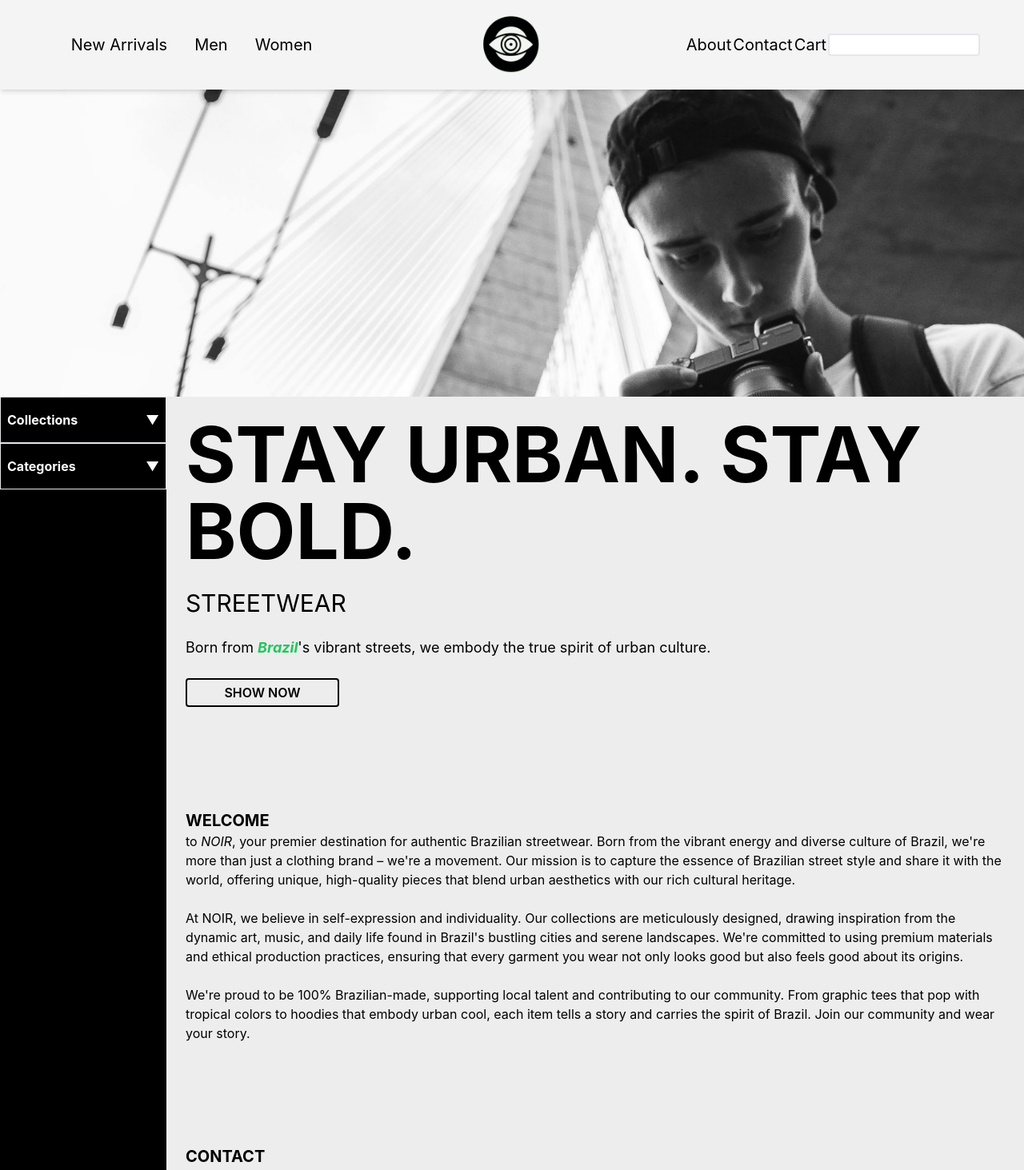
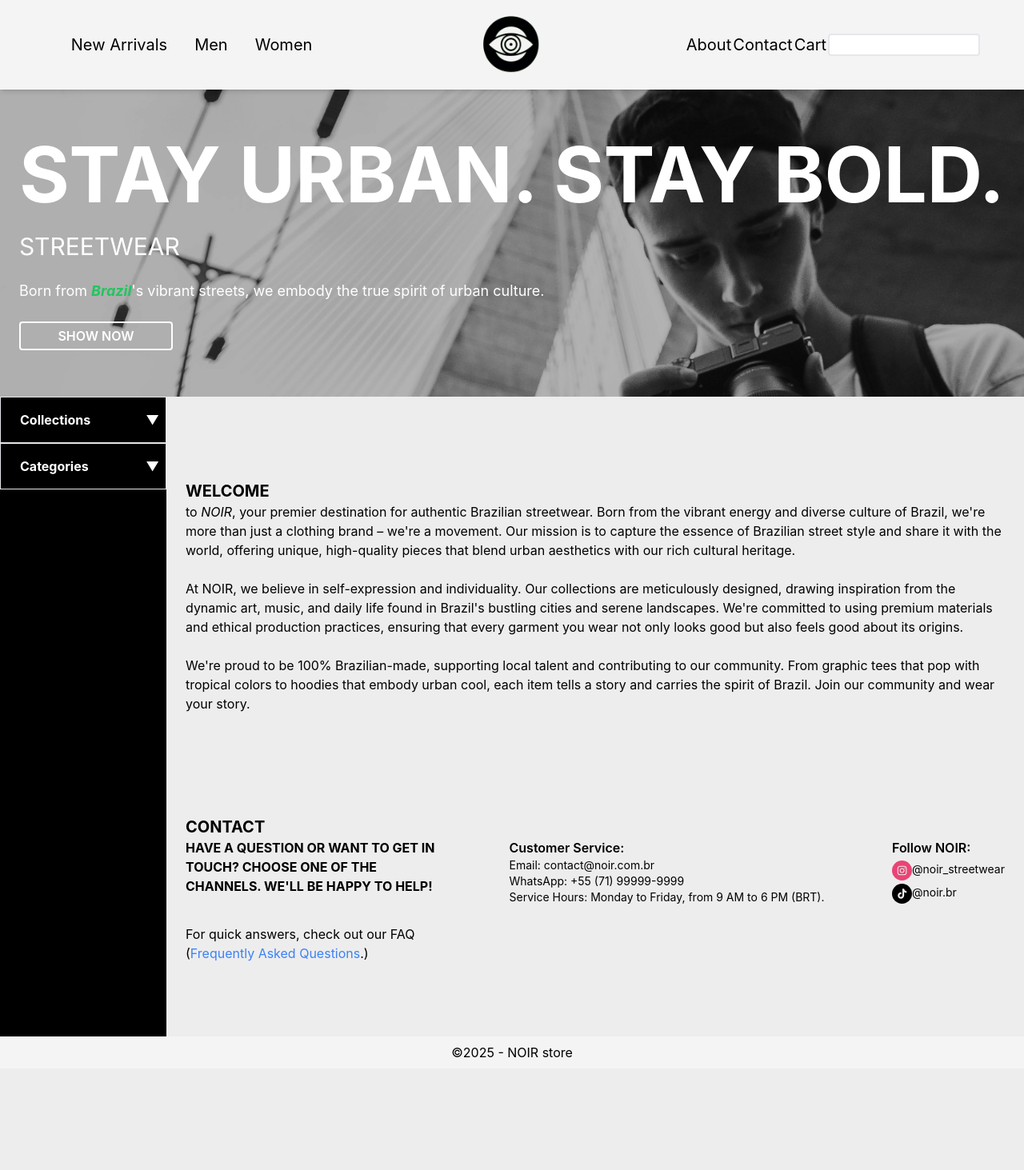
Before and after one commit to GuilhermeFerza/clothestore, a React (Vite) app in the folder Client/: page / in a window 1280 px wide. Shown: the top 1463 px of the page at 80% size. After the commit the page ends 1336 px from the top, so only its background shows below. Built offline with nearby package versions, Linux system fonts and the light colour scheme.

Commit message:
fix: correcao de design para a pagina home, texto de impacto implementado dentro da imagem banner

```diff
--- a/Client/src/App.tsx
+++ b/Client/src/App.tsx
@@ -3,6 +3,7 @@ import Home from "./pages/Home.tsx";
 import Men from "./pages/Men.tsx";
 import Women from "./pages/Women.tsx";
 import NewArrivals from "./pages/NewArrivals.tsx";
+import Faq from "./pages/Faq.tsx";
 import "./index.css";
 import { Routes, Route } from "react-router-dom";
 
@@ -13,6 +14,7 @@ export default function App() {
       <Route path="/men" element={<Men />} />
       <Route path="/women" element={<Women />} />
       <Route path="/new-arrivals" element={<NewArrivals />} />
+      <Route path="/faq" element={<Faq />} />
       <Route path="*" element={<Home />} />
     </Routes>
   );
--- a/Client/src/components/ui/Aside.tsx
+++ b/Client/src/components/ui/Aside.tsx
@@ -22,7 +22,7 @@ export default function Aside() {
       <div className="flex flex-col">
         <button
           onClick={toggleFirstList}
-          className="font-bold text-left p-2 py-4 border transition hover:bg-gray-950 cursor-pointer bg-black flex justify-between items-center"
+          className="font-bold text-left pl-6 pr-2 py-4 border transition hover:bg-gray-950 cursor-pointer bg-black flex justify-between items-center"
         >
           Collections<span>{isFirstListOpen ? "▲" : "▼"}</span>
         </button>
@@ -67,7 +67,7 @@ export default function Aside() {
       <div className="flex flex-col">
         <button
           onClick={toggleSecondList}
-          className="font-bold text-left p-2 py-4 border transition hover:bg-gray-950 cursor-pointer bg-black flex justify-between items-center"
+          className="font-bold text-left pl-6 pr-2 py-4 border transition hover:bg-gray-950 cursor-pointer bg-black flex justify-between items-center"
         >
           Categories<span>{isSecondListOpen ? "▲" : "▼"}</span>
         </button>
--- /dev/null
+++ b/Client/src/pages/Faq.tsx
@@ -0,0 +1,4 @@
+export default function Faq() {
+    return(<>
+    </>);
+}
--- a/Client/src/pages/Home.tsx
+++ b/Client/src/pages/Home.tsx
@@ -8,6 +8,7 @@ import Carrousel from "../assets/images/Carrosel.jpg";
 import Carrousel1 from "../assets/images/Carrosel1.jpg";
 import Carrousel2 from "../assets/images/Carrosel2.jpg";
 import Carrousel3 from "../assets/images/Carrosel3.jpg";
+import { Link } from "react-router-dom";
 
 export default function Home() {
   const carrouselImages = [Carrousel, Carrousel1, Carrousel2, Carrousel3];
@@ -36,7 +37,7 @@ export default function Home() {
     <>
       <Header onScrollTo={handleScrollToSection} />
       <div className="flex flex-col min-h-screen">
-          <div className="w-full h-96 bg-black">
+          <div className="relative w-full h-96 bg-black">
           <img
             src={carrouselImages[currentIndex]}
             alt="imagem banner"
@@ -44,22 +45,26 @@ export default function Home() {
               fade ? "opacity-100" : "opacity-0"
             }`}
           />
+          {/* 2. Div para sobrepor o texto */}
+          {/* "absolute inset-0" faz com que ocupe todo o espaço do pai */}
+          {/* Flexbox para centralizar o conteúdo */}
+          <div className="absolute inset-0 flex flex-col justify-center items-start p-6 text-center text-white bg-black bg-opacity-30">
+            {/* 3. O conteúdo da antiga <section> foi movido para cá */}
+            <h1 className="font-bold text-8xl">STAY URBAN. STAY BOLD.</h1>
+            <h3 className="text-3xl mt-6">STREETWEAR</h3>
+            <p className="text-lg mt-6">
+              Born from{" "}
+              <span className="text-green-500 font-bold italic">Brazil</span>
+              's vibrant streets, we embody the true spirit of urban culture.
+            </p>
+            <button className="w-48 rounded font-semibold border-[2px] px-3 py-1 transition border-white mt-6 hover:bg-white hover:text-black">
+              SHOW NOW
+            </button>
+          </div>
         </div>
             <div className="flex flex-1 min-h-screen">
           <Aside />
           <main className="relative w-[85%] flex flex-col">
-            <section className="p-6 flex flex-col gap-6 items-start">
-              <h1 className="font-bold text-8xl">STAY URBAN. STAY BOLD.</h1>
-              <h3 className="text-3xl">STREETWEAR</h3>
-              <p className="text-lg">
-                Born from{" "}
-                <span className="text-green-500 font-bold italic">Brazil</span>
-                's vibrant streets, we embody the true spirit of urban culture.
-              </p>
-              <button className="w-48 rounded font-semibold border-[2px] px-3 py-1 transition border-black hover:bg-black hover:text-white">
-                SHOW NOW
-              </button>
-            </section>
             <section id="about" className="mt-20 p-6">
               <h1 className="font-bold uppercase text-xl">Welcome</h1>
               <p>
@@ -121,8 +126,8 @@ export default function Home() {
                   </li>
                 </ul>
                 <p className="max-w-xs">
-                  For quick answers, check out our FAQ (Frequently Asked
-                  Questions).
+                  For quick answers, check out our FAQ (<Link to="/faq"><span className="text-blue-500">Frequently Asked
+                  Questions</span>.</Link>)
                 </p>
               </div>
             </section>
```
Also changed, not shown: 1 other file (tests, documents, lock files or other folders). Lines whose indentation alone changed are shown as unchanged.
